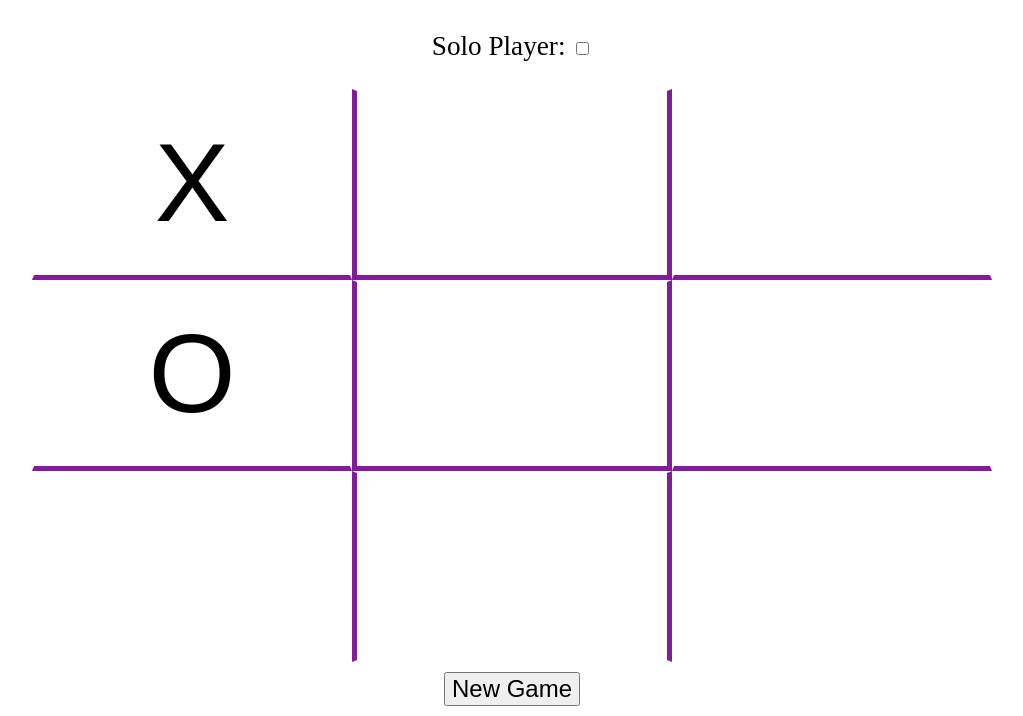
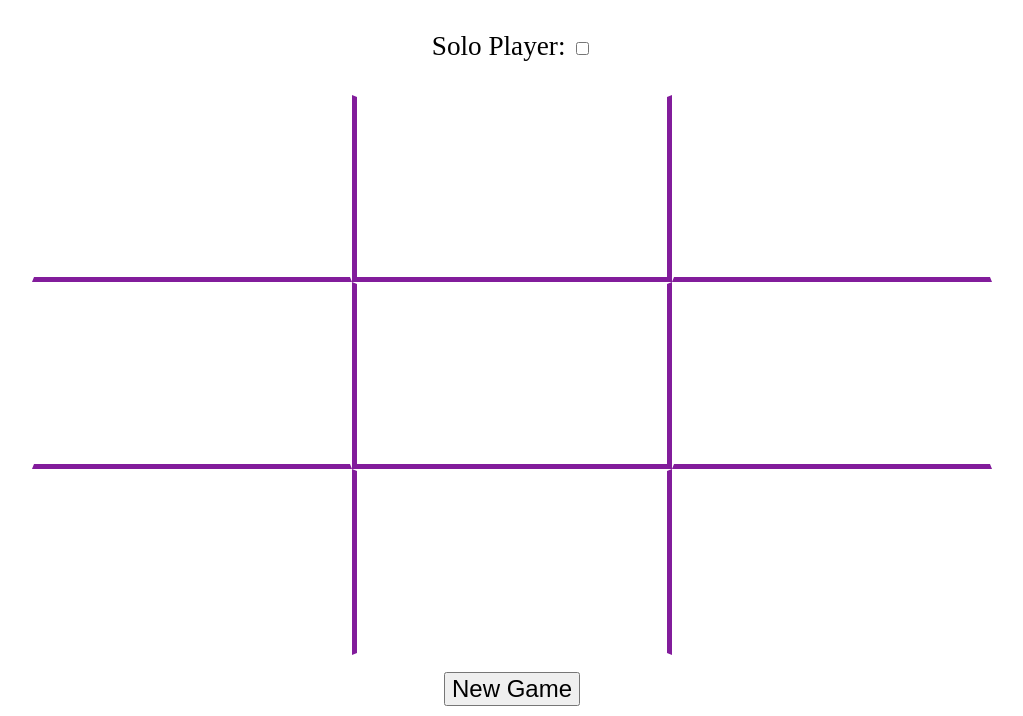
Before and after one commit to noorncho/tic-tac-toe, a plain HTML site: page index.html in a window 1280 px wide. Shown: the part 84-800 px from the top of the page, without its empty margins (128-1151 px from the left). Drawn offline with Linux system fonts and the light colour scheme.

Commit message:
cheanged view layout

```diff
--- a/index.html
+++ b/index.html
@@ -17,10 +17,10 @@
             <p id="player-mode"></p>
         </div>
         <div id="grid__buttons">
-            <button id="0" class="board_button border_bottom">X</button>
+            <button id="0" class="board_button border_bottom"></button>
             <button id="1" class="board_button border_bottom border_middle"></button>
             <button id="2" class="board_button border_bottom"></button>
-            <button id="3" class="board_button border_bottom">O</button>
+            <button id="3" class="board_button border_bottom"></button>
             <button id="4" class="board_button border_bottom border_middle"></button>
             <button id="5" class="board_button border_bottom"></button>
             <button id="6" class="board_button"></button>
--- a/styles/_grid.scss
+++ b/styles/_grid.scss
@@ -22,7 +22,7 @@
         grid-template-columns: repeat(3, 1fr);
         grid-template-rows: repeat(3, 1fr);
 
-        height: 75%;
+        height: 70%;
         width: 75%;
     }
 
```
Also changed, not shown: README.md, styles/style.css.
